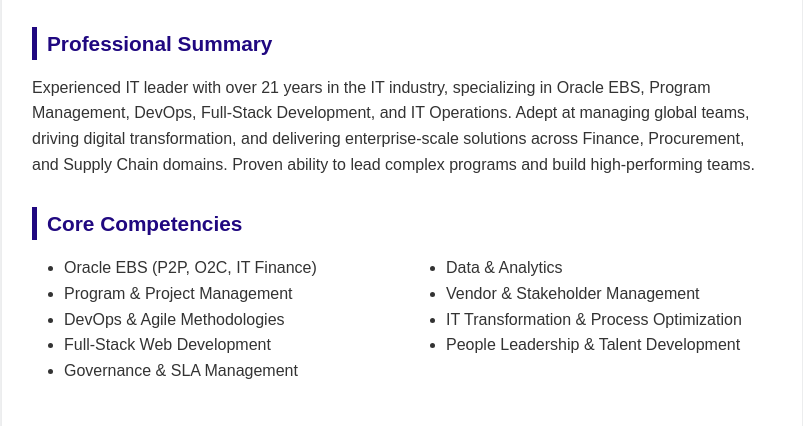
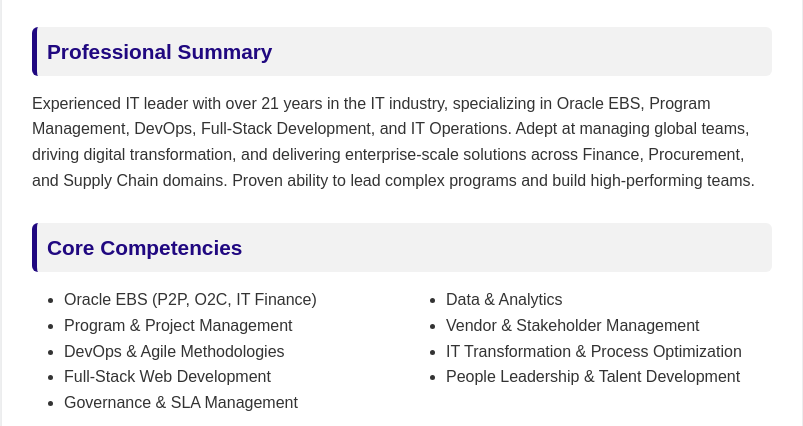
Before and after one commit to AbirEdu/Resume, a plain HTML site: page index.html in a window 1280 px wide. Shown: the part 340-766 px from the top of the page, without its empty margins (238-1041 px from the left). Drawn offline with nearby package versions, Linux system fonts and the light colour scheme.

Commit message:
forteen  version

```diff
--- a/index.html
+++ b/index.html
@@ -137,6 +137,9 @@
       padding-left: 10px;
       page-break-after: avoid;
       break-after: avoid-page;
+      padding: 8px 10px;
+      background-color: #f2f2f2;
+       border-radius: 6px;
     }
 
     /* --- Experience Blocks --- */
```
